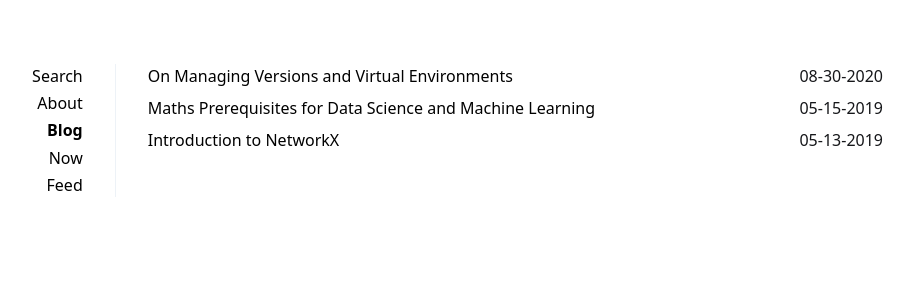
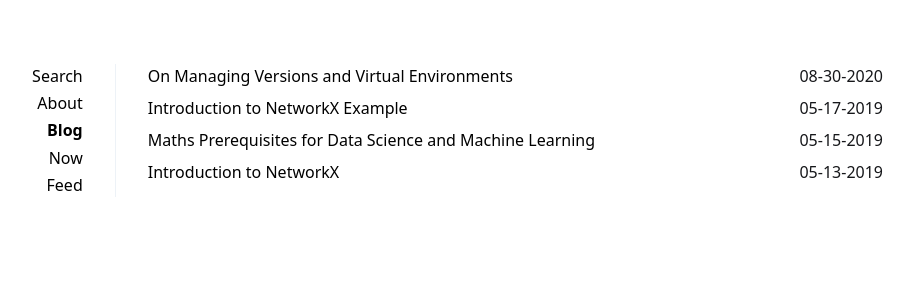
Before and after one commit to avinashbhat/avinashbhat.github.io, a Jekyll site: the page built from index.html, in a window 1280 px wide. Shown: the top 300 px of the page, without its empty margins (205-1119 px from the left). Built offline with Jekyll 4.4.1, drawn with Linux system fonts in a browser that asks for light colours; a file with an impossible date is left out.

Commit message:
Update 2019-05-17-Introduction-to-NetworkX-example.md

```diff
--- a/_posts/2019-05-17-Introduction-to-NetworkX-example.md
+++ b/_posts/2019-05-17-Introduction-to-NetworkX-example.md
@@ -3,7 +3,7 @@ layout: post
 title: Introduction to NetworkX Example
 description: Introduction to NetworkX Example
 summary: Introduction to NetworkX Example
-date: {}
+date: 2019-05-17T00:00:00.000Z
 category: blog
 comments: true
 tags:
```
